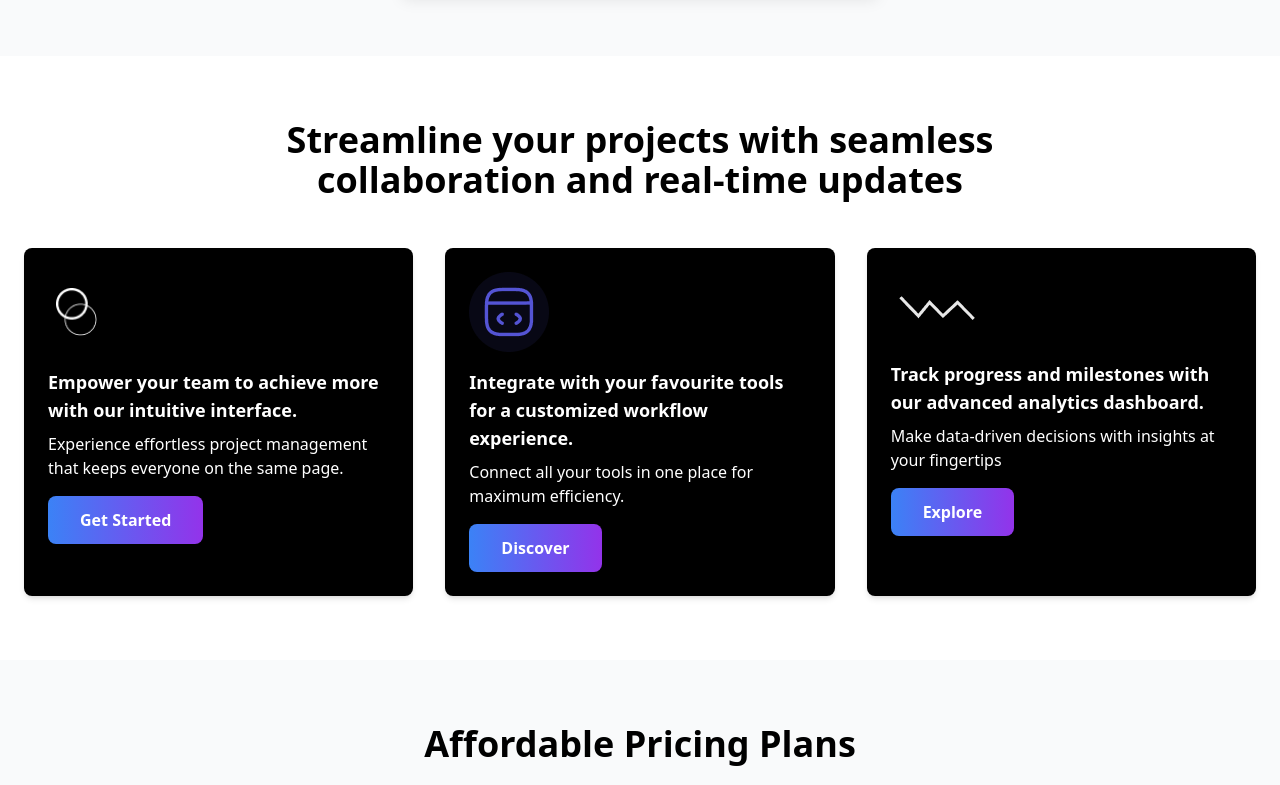
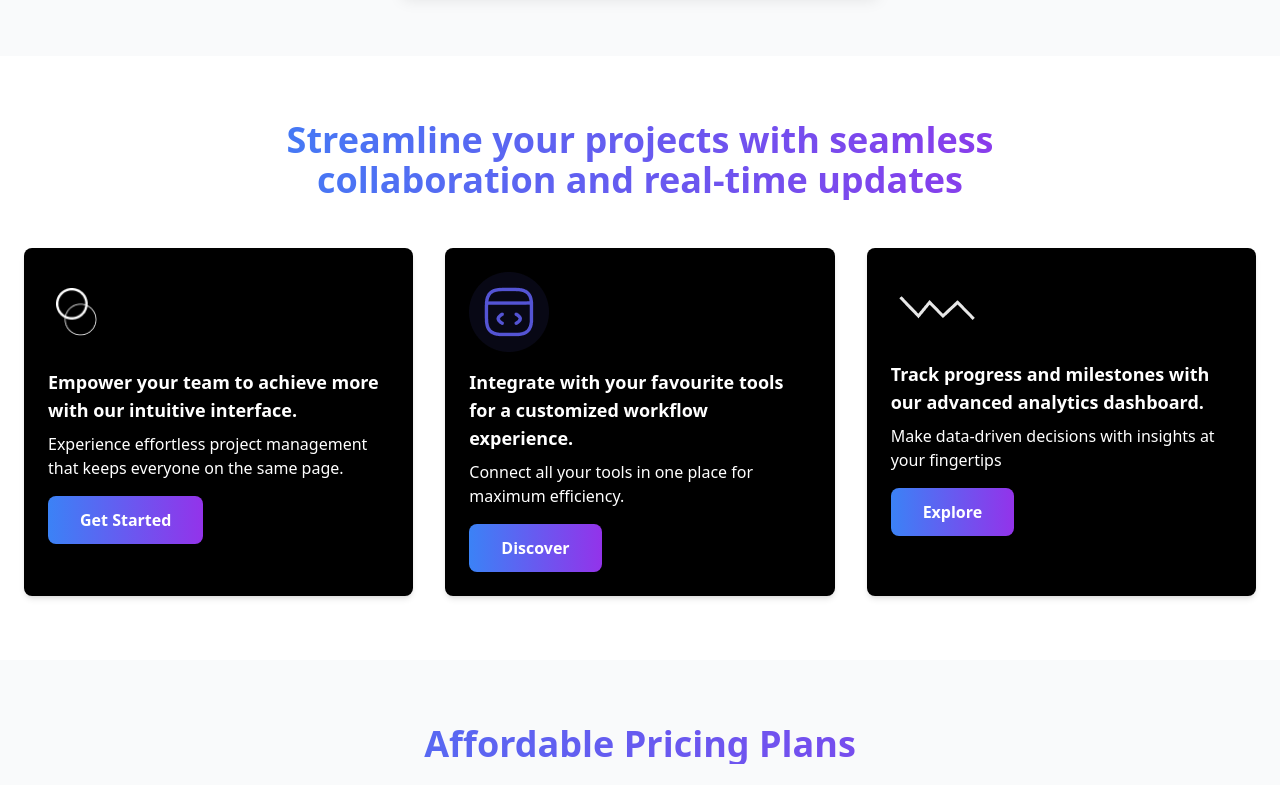
Before and after one commit to Heiress-b/Mondilla-Connects---Landing-Page, a plain HTML site: page index.html in a window 1280 px wide. Shown: the part 760-1545 px from the top of the page. Drawn offline with nearby package versions, Linux system fonts and the light colour scheme.

Commit message:
font changes

```diff
--- a/index.html
+++ b/index.html
@@ -61,7 +61,7 @@
     <section id="features" class="py-16">
         <div class="container mx-auto px-6">
             <div class="flex justify-center">
-                <h2 class="text-3xl md:text-4xl font-bold text-center mb-12 md:w-3/4">Streamline your projects with seamless collaboration and real-time updates</h2>
+                <h2 class="text-3xl md:text-4xl font-bold text-center mb-12 md:w-3/4 bg-gradient-to-r from-blue-500 to-purple-600 bg-clip-text text-transparent">Streamline your projects with seamless collaboration and real-time updates</h2>
             </div>
 
             <div class="grid md:grid-cols-3 gap-8">
@@ -102,7 +102,7 @@
   <!-- PRICING -->
   <section id="pricing" class="bg-gray-50 py-16">
     <div class="container mx-auto px-6">
-        <h4 class="text-3xl md:text-4xl font-bold text-center mb-6">Affordable Pricing Plans</h4>
+        <h4 class="text-3xl md:text-4xl font-bold text-center mb-6 bg-gradient-to-r from-blue-500 to-purple-600 bg-clip-text text-transparent">Affordable Pricing Plans</h4>
         <p class="text-gray-600 text-center mb-4">Choose the plan that fits your needs best</p>
         <div class="grid md:grid-cols-3 gap-8">
             <!-- Basic -->
@@ -150,7 +150,7 @@
   <!-- CONTACT -->
   <section id="contact" class="py-16">
     <div class="container mx-auto px-6 max-w-lg">
-      <h2 class="text-3xl md:text-4xl font-bold text-center mb-8">Get in Touch</h2>
+      <h2 class="text-3xl md:text-4xl font-bold text-center mb-8 bg-gradient-to-r from-blue-500 to-purple-600 bg-clip-text text-transparent">Get in Touch</h2>
       <p class="text-gray-600 text-center mb-4">We'd love to hear from you!</p>
       <form class="space-y-4" id="contact-form">
         <input type="text" placeholder="Name" class="w-full border border-gray-300 rounded-lg p-3 focus:ring-2 focus:ring-blue-500 outline-none" required>
```
